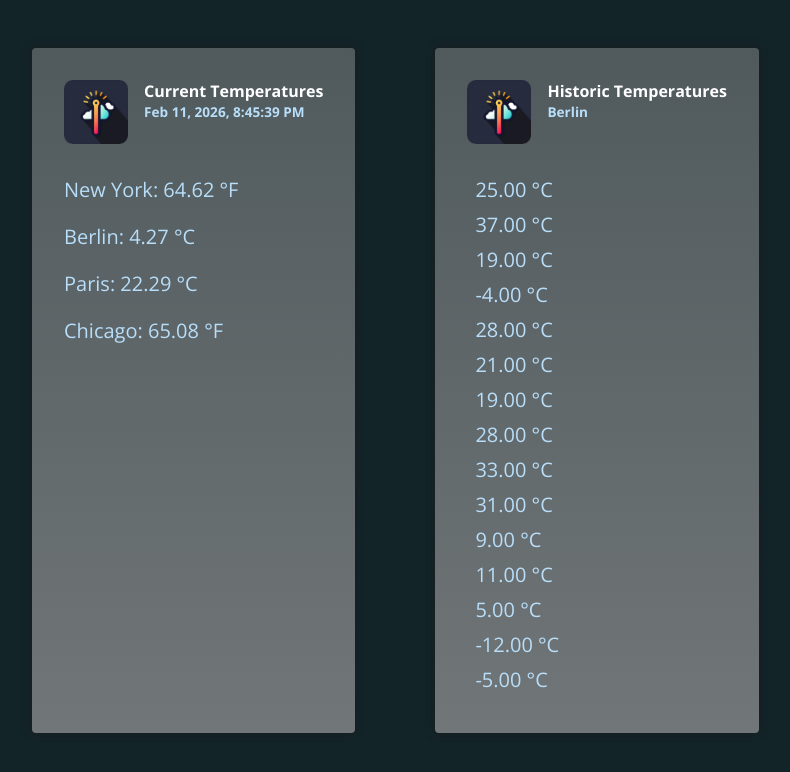
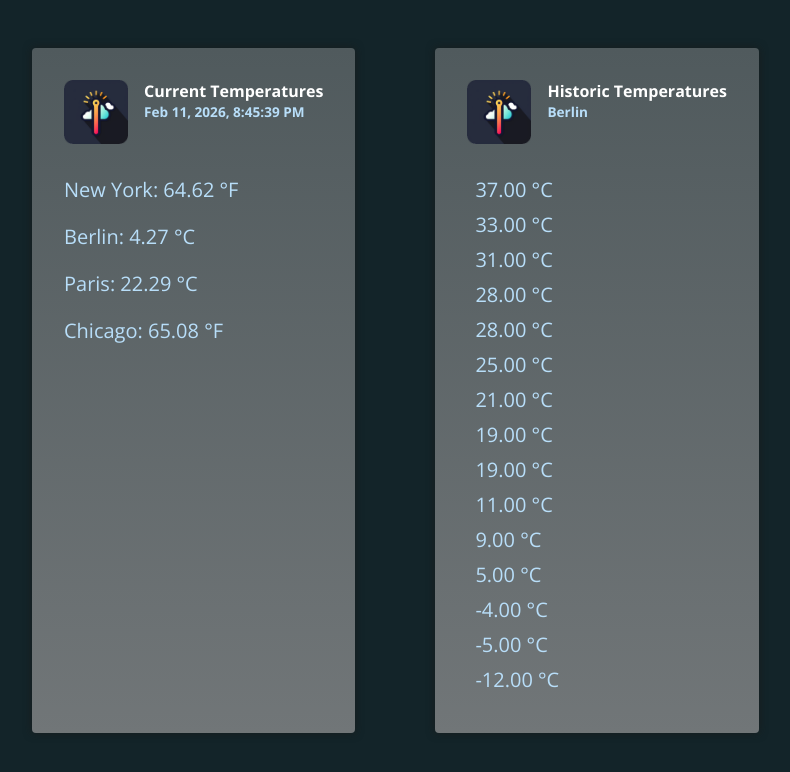
Before and after one commit to Fenyves96/angular-tutorial-2025, an Angular app in the folder 08-starting-project-pipes/: page / in a window 1280 px wide. Shown: the top 772 px of the page, without its empty margins (168-958 px from the left). Built offline with nearby package versions, Linux system fonts and the light colour scheme.

Commit message:
pipe for array

```diff
--- a/08-starting-project-pipes/src/app/app.component.html
+++ b/08-starting-project-pipes/src/app/app.component.html
@@ -25,7 +25,10 @@
       </div>
     </header>
     <ul>
-      @for (temperature of historicTemperatures; track temperature) {
+      @for (
+        temperature of historicTemperatures | sort: "desc";
+        track temperature
+      ) {
         <li (click)="onReset($index)">{{ temperature | temp: "cel" }}</li>
       }
     </ul>
--- a/08-starting-project-pipes/src/app/app.component.ts
+++ b/08-starting-project-pipes/src/app/app.component.ts
@@ -1,12 +1,13 @@
 import { DatePipe, DecimalPipe } from '@angular/common';
 import { Component } from '@angular/core';
 import { TemperaturePipe } from './pipes/temperature.pipe';
+import { SortPipe } from './pipes/sort.pipe';
 
 @Component({
   selector: 'app-root',
   standalone: true,
   templateUrl: './app.component.html',
-  imports: [DatePipe, DecimalPipe, TemperaturePipe],
+  imports: [DatePipe, DecimalPipe, TemperaturePipe, SortPipe],
 })
 export class AppComponent {
   currentDate = new Date();
--- /dev/null
+++ b/08-starting-project-pipes/src/app/pipes/sort.pipe.ts
@@ -0,0 +1,20 @@
+import { Pipe, PipeTransform } from '@angular/core';
+
+@Pipe({
+  name: 'sort',
+  standalone: true,
+})
+export class SortPipe implements PipeTransform {
+  transform(value: string[] | number[] , direction: 'asc' | 'desc' = 'asc'){
+    const sorted = [...value];
+    sorted.sort((a,b) => {
+      if(direction === 'asc'){
+        return a>b ? 1:-1;
+      }
+      else{
+        return a>b? -1:1;
+      }
+    });
+    return sorted;
+  }
+}
```
